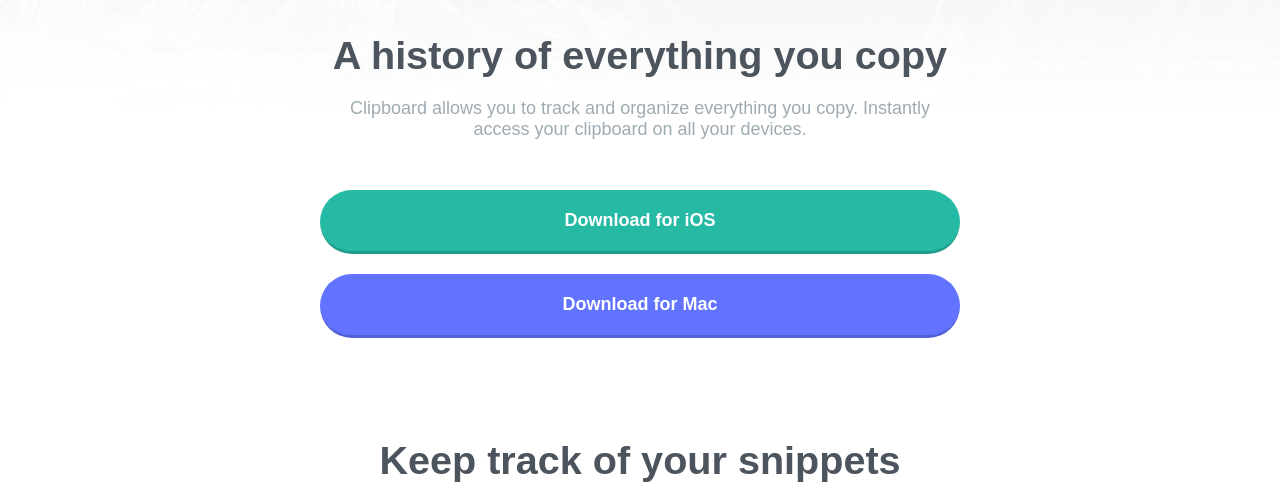
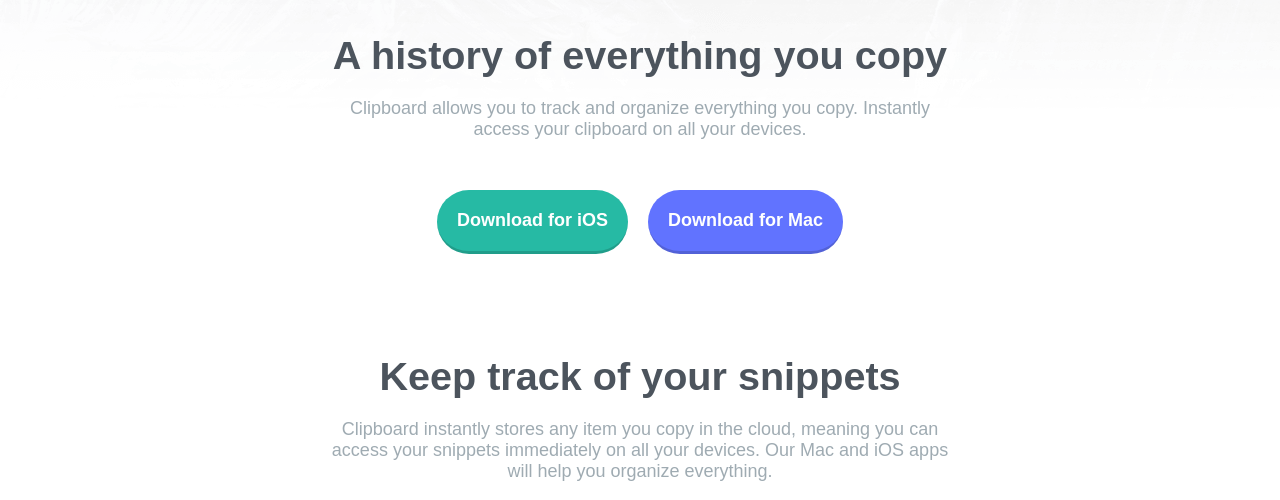
Before and after one commit to tanizmoura/Clipboard-landing-page, a plain HTML site: page index.html in a window 1280 px wide. Shown: the part 247-747 px from the top of the page. Drawn offline with Linux system fonts and the light colour scheme; a web font is replaced by a local one.

Commit message:
update style.css

```diff
--- a/assets/css/style.css
+++ b/assets/css/style.css
@@ -199,7 +199,7 @@
         flex-direction: row;
         align-items: normal;
         text-align: normal;
-        justify-content:space-between;
+        justify-content: space-between;
         flex-wrap: wrap;
         padding: 30px 50px;
 
@@ -209,7 +209,7 @@
     footer ul {
         display: flex;
         width: 450px;
-        align-self:center;
+        align-self: center;
         height: 100px;
         flex-wrap: wrap;
 
@@ -235,6 +235,11 @@
         width: 100%;
     }
 
+    .container-buttons {
+        flex-direction: row;
+        justify-content: center;
+    }
+
 
 }
 
```
